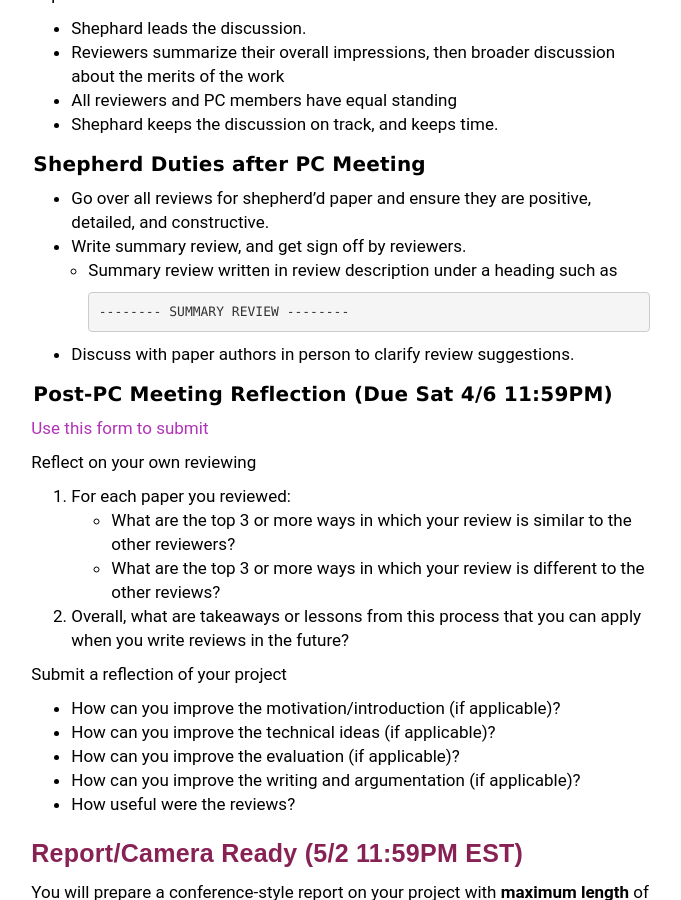
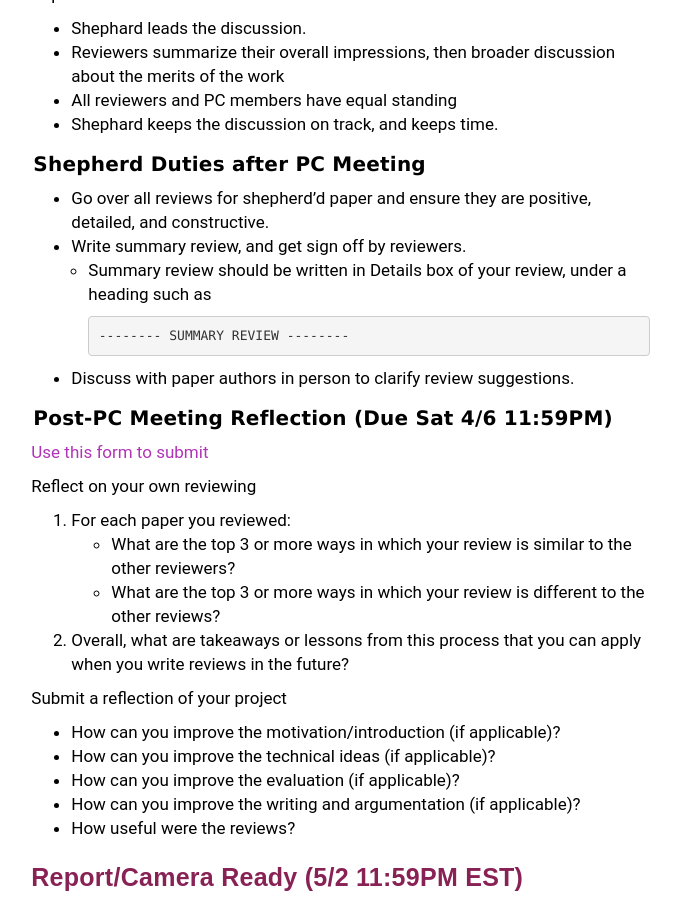
Before and after one commit to wzao1515/w6113.github.io, a Jekyll site: the page built from projects.md, in a window 1280 px wide and 900 px high, scrolled down 3013 px. Shown: the whole window, without its empty margins (293-974 px from the left). Built offline with Jekyll 4.4.1, drawn with Linux system fonts in a browser that asks for light colours.

Commit message:
updated website

```diff
--- a/projects.md
+++ b/projects.md
@@ -141,7 +141,7 @@ Paper Discussion Format
 
 * Go over all reviews for shepherd'd paper and ensure they are positive, detailed, and constructive.
 * Write summary review, and get sign off by reviewers.
-  * Summary review written in review description under a heading such as
+  * Summary review should be written in Details box of your review, under a heading such as
 
         -------- SUMMARY REVIEW --------
 
```
